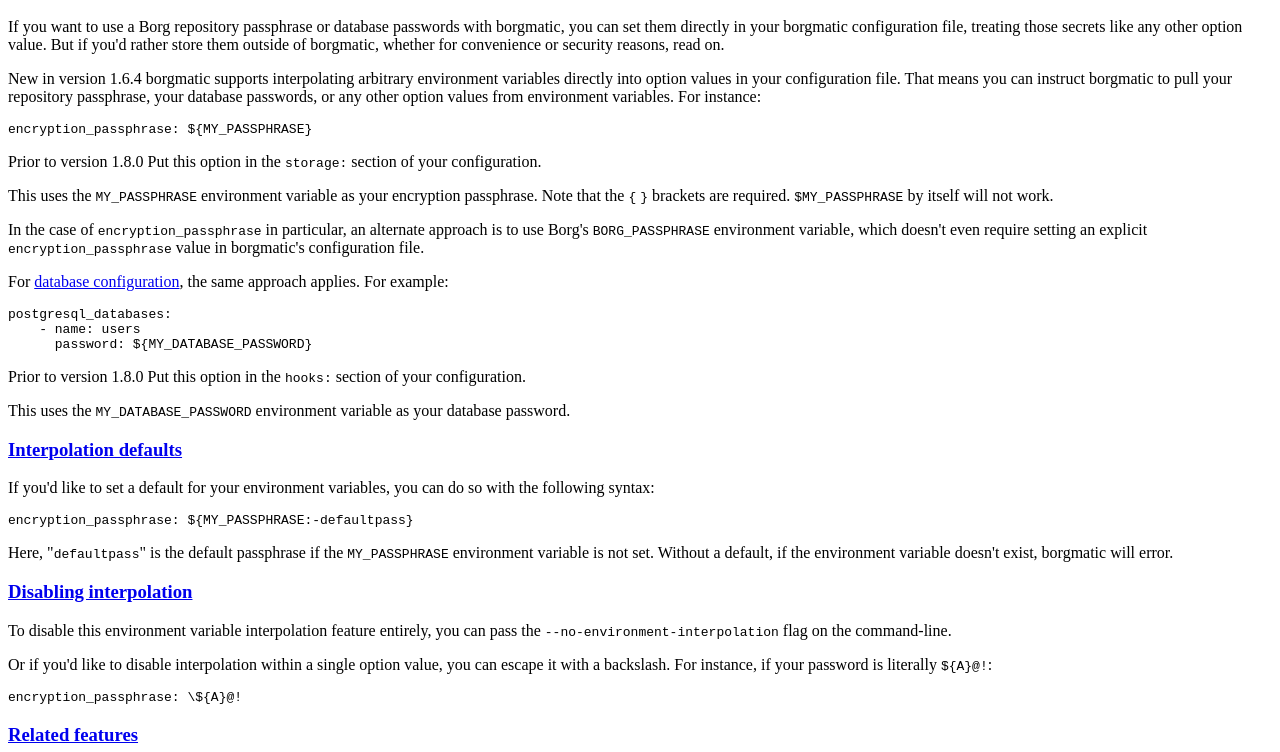
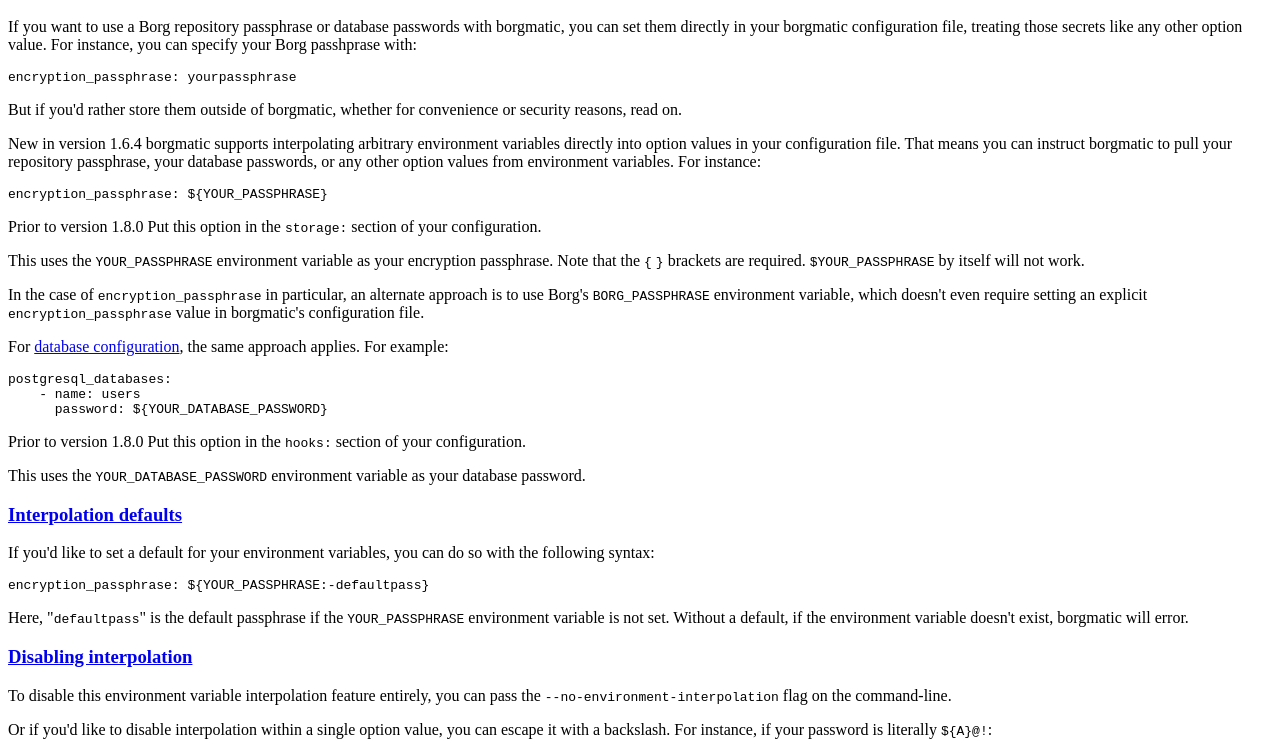
Before and after one commit to borgmatic-collective/borgmatic, an Eleventy site: page docs/how-to/provide-your-passwords.md in a window 1280 px wide. Shown: the part 37-789 px from the top of the page. Built offline with nearby package versions, Linux system fonts and the light colour scheme; Eleventy itself is replaced by a stand-in of ours; code samples lack their colours; files that its build step writes are made by us from their sources; what eleventy-plugin-code-clipboard, markdown-it-replace-link would draw is missing.

Commit message:
Be more explicit in documentation that you don't have to use an environment variable for passphrases.

````diff
--- a/docs/how-to/provide-your-passwords.md
+++ b/docs/how-to/provide-your-passwords.md
@@ -9,9 +9,15 @@
 
 If you want to use a Borg repository passphrase or database passwords with
 borgmatic, you can set them directly in your borgmatic configuration file,
-treating those secrets like any other option value. But if you'd rather store
-them outside of borgmatic, whether for convenience or security reasons, read
-on.
+treating those secrets like any other option value. For instance, you can
+specify your Borg passhprase with:
+
+```yaml
+encryption_passphrase: yourpassphrase
+```
+
+But if you'd rather store them outside of borgmatic, whether for convenience
+or security reasons, read on.
 
 <span class="minilink minilink-addedin">New in version 1.6.4</span> borgmatic
 supports interpolating arbitrary environment variables directly into option
@@ -20,14 +26,14 @@
 values from environment variables. For instance:
 
 ```yaml
-encryption_passphrase: ${MY_PASSPHRASE}
+encryption_passphrase: ${YOUR_PASSPHRASE}
 ```
 
 <span class="minilink minilink-addedin">Prior to version 1.8.0</span> Put
 this option in the `storage:` section of your configuration.
 
-This uses the `MY_PASSPHRASE` environment variable as your encryption
-passphrase. Note that the `{` `}` brackets are required. `$MY_PASSPHRASE` by
+This uses the `YOUR_PASSPHRASE` environment variable as your encryption
+passphrase. Note that the `{` `}` brackets are required. `$YOUR_PASSPHRASE` by
 itself will not work.
 
 In the case of `encryption_passphrase` in particular, an alternate approach
@@ -42,25 +48,26 @@
 ```yaml
 postgresql_databases:
     - name: users
-      password: ${MY_DATABASE_PASSWORD}
+      password: ${YOUR_DATABASE_PASSWORD}
 ```
 
 <span class="minilink minilink-addedin">Prior to version 1.8.0</span> Put
 this option in the `hooks:` section of your configuration.
 
-This uses the `MY_DATABASE_PASSWORD` environment variable as your database
+This uses the `YOUR_DATABASE_PASSWORD` environment variable as your database
 password.
 
 
 ### Interpolation defaults
 
-If you'd like to set a default for your environment variables, you can do so with the following syntax:
+If you'd like to set a default for your environment variables, you can do so
+with the following syntax:
 
 ```yaml
-encryption_passphrase: ${MY_PASSPHRASE:-defaultpass}
+encryption_passphrase: ${YOUR_PASSPHRASE:-defaultpass}
 ```
 
-Here, "`defaultpass`" is the default passphrase if the `MY_PASSPHRASE`
+Here, "`defaultpass`" is the default passphrase if the `YOUR_PASSPHRASE`
 environment variable is not set. Without a default, if the environment
 variable doesn't exist, borgmatic will error.
 
````
